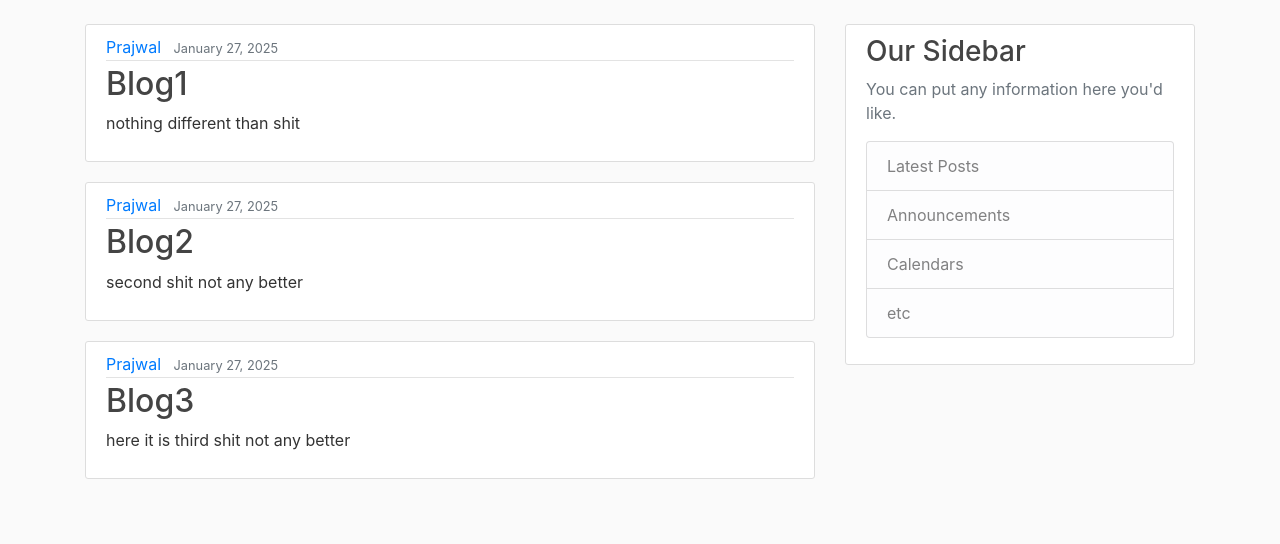
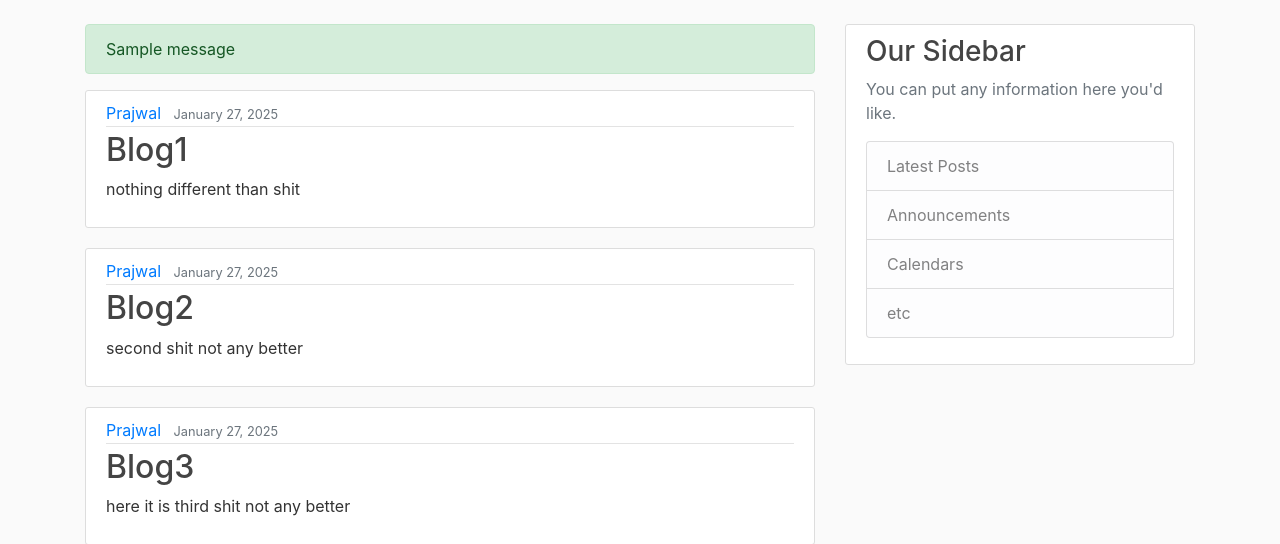
Before and after one commit to Prajwal-Jagadeesh-Guliyavar/Blog-application, a Django app: page / in a window 1280 px wide. Shown: the part 56-600 px from the top of the page. Run offline with Django 5.2, Linux system fonts and the light colour scheme; data comes from the database, SQL or seed files in the repository; one stand-in notice (Sample message) is shown; some libraries are stand-ins or nearby versions.

Commit message:
flash messages for the sucess of the form validation and the creation of the form as well as the user with the flashing of teh alert success message in the form.

```diff
--- a/blog/templates/blog/base.html
+++ b/blog/templates/blog/base.html
@@ -43,6 +43,13 @@
     <main role="main" class="container">
         <div class="row">
             <div class="col-md-8">
+                {% if messages %}
+                    {% for message in messages %}
+                        <div class="alert alert-{{ message.tags }}">
+                            {{ message }}
+                        </div>
+                    {% endfor %}
+                {% endif %}
                 {% block content %}{% endblock %}
             </div>
             <div class="col-md-4">
--- a/users/views.py
+++ b/users/views.py
@@ -1,11 +1,14 @@
-from django.shortcuts import render
+from django.shortcuts import render,redirect
 from django.contrib.auth.forms import UserCreationForm
+from django.contrib import messages
 
 def register(request):
     if request.method == 'POST':
         form=UserCreationForm(request.POST)
         if form.is_valid():
             username=form.cleaned_data.get('username')
+            messages.success(request, f'{username}, you got your account Nigga')
+            return redirect('blog-home')
     else:
         form=UserCreationForm()
     return render(request, 'users/register.html', {'form':form})
```
